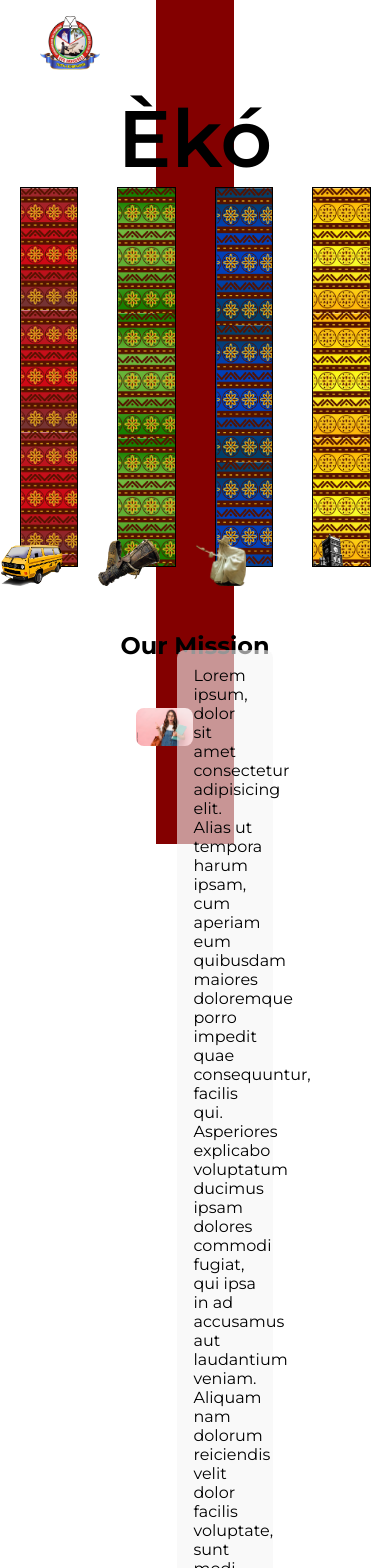
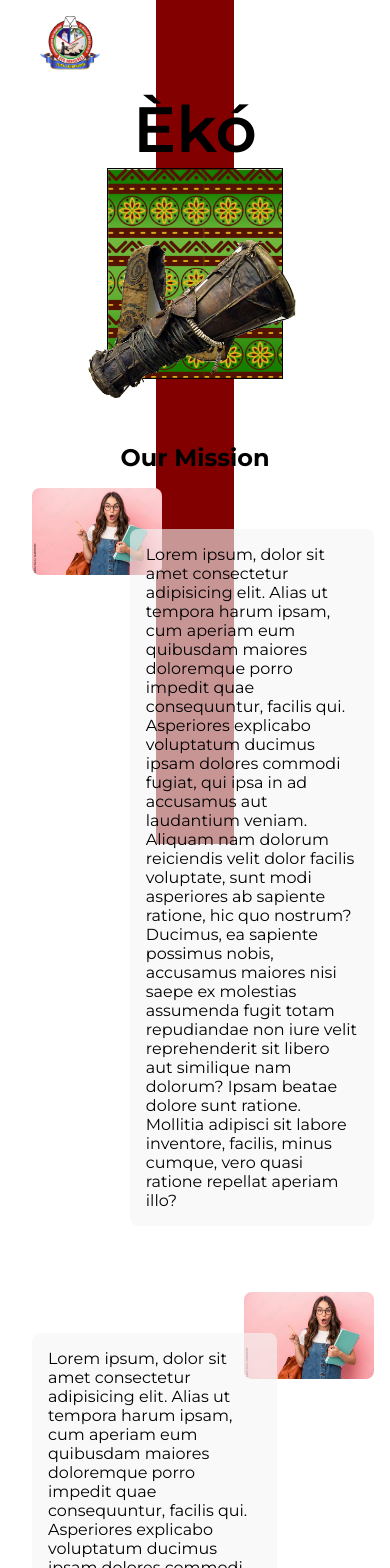
Before and after one commit to dhani-el/aphcekoindigenes, a React (Vite) app: page / in a window 390 px wide. Shown: the top 1568 px of the page. Built offline with nearby package versions, Linux system fonts and the light colour scheme; some icons are missing.

Commit message:
start making page responsive

```diff
--- a/src/Home/components.jsx
+++ b/src/Home/components.jsx
@@ -28,10 +28,10 @@ export function FloatingText(){
 
 export function CenterPiece(){
     return <div id="center-piece">
-                <Danfo/>
+                {/* <Danfo/> */}
                 <Drum/>
-                <Eyo/>
-                <Church/>
+                {/* <Eyo/>
+                <Church/> */}
     </div>
 }
 function Danfo(){
@@ -128,6 +128,6 @@ export function NavigationItem({data}){
 export function Footer({data}){
     return <footer id="footer">
                 <NavLinks lists={data} />
-                <p>&#169; Copyrights 2024  </p>
+                <p id="copyright">&#169; Copyrights 2024  </p>
     </footer>
 }
--- a/src/Home/style.scss
+++ b/src/Home/style.scss
@@ -6,6 +6,225 @@
     padding: 0px;
 }
 
+#home-container{
+    position: relative;
+    min-height: 100vh;
+    width: 100vw;
+    display: flex;
+    flex-direction: column;
+    #page-curtain{
+        position: fixed;
+        width: 20vw;
+        height: 100vh;
+        background-color: rgb(131, 0, 0);
+        top: 0;
+        left:40vw;
+        z-index: -1;
+    }
+    #floating-text-container{
+        width: 100%;
+        display: flex;
+        align-items: center;
+        justify-content: center;
+        p{
+            font-weight: 600;
+            font-size: 4rem;
+            font-family: montserrat;
+            margin-bottom: 0px;
+        }
+    }
+    #center-piece{
+        width: 100%;
+        position: relative;
+        display: flex;
+        justify-content: space-around;
+        .center-piece-item{
+            border: black solid 0.02rem;
+            height: 25vh;
+            width: 45%;
+            position: relative;
+            img{
+                width: 120%;
+                position: absolute;
+                bottom: -20px;
+                left: -20px;
+            }
+        }
+        .center-piece-item#Drum{
+            background-image: url("../assets//drumbg.png");
+            background-size: contain;
+        }
+        .center-piece-item#Danfo{
+            background-image: url("../assets//danfobg.png");
+            background-size: contain;
+            position: relative;
+        }
+        .center-piece-item#Eyo{
+            background-image: url("../assets//eyobg.png");
+            background-size: contain;
+            img{
+                width: 90%;
+                position: absolute;
+                bottom: -20px;
+                right: 0px;
+            }
+        }
+        .center-piece-item#Church{
+            background-image: url("../assets//churchbg.png");
+            background-size: contain;
+            overflow: hidden;
+        }
+    }
+    #mission-container{
+        width: 100%;
+        margin-top: 3rem;
+        padding: 1rem;
+        display: flex;
+        flex-direction: column;
+
+        h2{
+            text-align: center;
+        }
+        #a-mission-container{
+            width: 100%;
+            padding: 1rem;
+            align-self: flex-end;
+            // display: flex;
+            #image-container{
+                width: 40%;
+                img{
+                    width: 100%;
+                    border-radius: 0.5rem;
+                }
+            }
+            #text-container{
+                position: relative;
+                top: -50px;
+                left: 30%;
+                width: 75%;
+                border-radius: 0.5rem;
+                background-color: rgba(245, 245, 245, 0.607);
+                padding: 1rem;
+
+            }
+        }
+        #a-mission-container2{
+            width: 100%;
+            padding: 1rem;
+            align-self: flex-end;
+            padding-top: 0px;
+            // display: flex;
+            #image-container2{
+                width: 40%;
+                position: relative;
+                left: 65%;
+                img{
+                    width: 100%;
+                    border-radius: 0.5rem;
+                }
+            }
+            #text-container2{
+                position: relative;
+                top: -50px;
+                width: 75%;
+                border-radius: 0.5rem;
+                background-color: rgba(245, 245, 245, 0.607);
+                padding: 1rem;
+
+            }
+        }
+    }
+    #news-container{
+        display: flex;
+        flex-direction: column;
+        align-items: center;
+        margin-bottom: 5rem;
+        h2{
+            text-align: center;
+            margin-bottom: 2rem;
+        }
+        #list-of-news{
+            width: 100%;
+           padding: 1rem;
+            height: 55vh;
+            border-radius: 1rem;
+            swiper-slide.swiper-slide-active{
+                border-radius: 1rem;
+
+                #single-news-item{
+                    width: 100%;
+                    height: 100%;
+                    position: relative;
+                    display: flex;
+                    justify-content: center;
+                    border-radius: 1rem;
+
+                    img{
+                        height: 100%;
+                        border-radius: 1rem;
+                    }
+                    p{
+                        position: absolute;
+                        bottom: 50px;
+                        left: 50px;
+                        background-color: rgba(245, 245, 245, 0.592);
+                        padding: 1rem;
+                        border-radius: 0.5rem;
+                    }
+
+                }
+            }
+        }
+    }
+    #footer{
+        background-image: url("../assets/eyoFooter.jpeg");
+        width: 100%;
+        min-height: 35vh;
+        padding: 2rem;
+        display: flex;
+        flex-direction: column;
+        align-items: center;
+        justify-content: space-around;
+        background-size: cover;
+        #nav-links-container{
+            display: flex;
+            list-style: none;
+            justify-content: space-between;
+            flex-wrap: wrap;
+            width: 100%;
+            font-weight: 600;
+            li{
+                width: 50%;
+                text-align: center;
+                a{
+                    display: inline-block;
+                    box-sizing: border-box;
+                    text-decoration: none;
+                    color: black;
+                    text-align: center;
+                    padding: 0.5rem;
+                    border-radius: 0.5rem;
+                    background-color: rgba(245, 245, 245, 0.668);
+                }
+            }
+        }
+        #copyright{
+            padding: 0.5rem;
+            border-radius: 0.5rem;
+            background-color: rgba(245, 245, 245, 0.668);
+        }
+    }
+}
+
+#navigation-item-container{
+    a{
+        text-decoration: none;
+        color: black;
+        font-weight: 600;
+    }
+}
+
+@media (orientation:'landscape') {
     #home-container{
         position: relative;
         min-height: 100vh;
@@ -149,7 +368,6 @@
                 border-radius: 1rem;
                 swiper-slide.swiper-slide-active{
                     border-radius: 1rem;
-
                     #single-news-item{
                         width: 100%;
                         height: 100%;
@@ -193,6 +411,7 @@
                 width: 100%;
                 font-weight: 600;
                 li{
+                    width: fit-content;
                     a{
                         text-decoration: none;
                         color: black;
@@ -200,13 +419,6 @@
                 }
             }
         }
-}
-
-#navigation-item-container{
-    a{
-        text-decoration: none;
-        color: black;
-        font-weight: 600;
     }
 }
 
```
Lines whose indentation alone changed are shown as unchanged.
